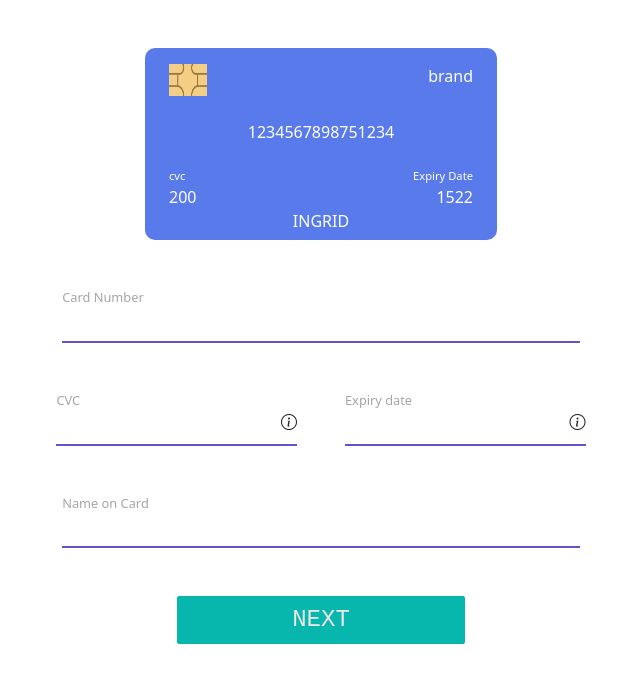
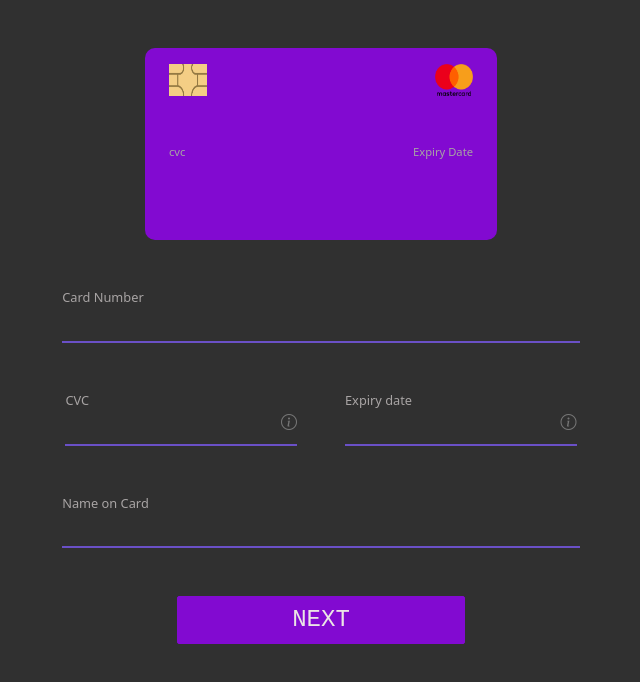
Before and after one commit to IngridCavalcantiGti/credit-card, a Vue app: page / in a window 1280 px wide. Shown: the top 682 px of the page, without its empty margins (319-959 px from the left). Built offline with nearby package versions, Linux system fonts and the light colour scheme.

Commit message:
Adiciona imagem de mastercard, ajusta layout do cartão, adiciona prop title no icon do input e altera cor do button

```diff
--- a/src/App.vue
+++ b/src/App.vue
@@ -4,10 +4,10 @@
       <div class="col-6">
         <div class="d-flex justify-content-center">
           <Card
-            :numberCard="1234567898751234"
-            :expiryDate="1522"
-            :name="'INGRID'"
-            :cvc="200"
+            :cardNumber="cardNumber"
+            :expiryDate="expiryDate"
+            :name="cardName"
+            :cvc="cvc"
           >
           </Card>
         </div>
@@ -15,29 +15,40 @@
         <div class="d-flex justify-content-center">
           <Input
             label="Card Number"
-            @input="InputValue"
+            @onInput="InputValue"
             size="50"
             class="mt-5"
+            :value="valueCardNumber"
           />
         </div>
 
         <div class="d-flex justify-content-center mt-5">
-          <Input label="CVC" @input="InputValue" size="20" icon />
+          <Input
+            label="CVC"
+            @onInput="InputCvc"
+            size="19"
+            icon
+            :value="valueCvc"
+            title="CVC"
+          />
           <Input
             label="Expiry date"
-            @input="InputValue"
-            size="20"
+            @onInput="InputExpiryDate"
+            size="19"
             icon
             class="ms-5"
+            :value="valueExpiryDate"
+            title="Expiry date"
           />
         </div>
 
         <div class="d-flex justify-content-center">
           <Input
             label="Name on Card"
-            @input="InputValue"
+            @onInput="InputCardName"
             size="50"
             class="mt-5"
+            :value="valueNameCard"
           />
         </div>
         <div class="d-flex justify-content-center">
@@ -52,6 +63,7 @@
 import Button from "./components/Button.vue";
 import Input from "./components/Input.vue";
 import Card from "./components/Card.vue";
+import { ref } from "vue";
 
 export default {
   name: "App",
@@ -62,13 +74,62 @@ export default {
   },
 
   setup() {
+    const cardNumber = ref("");
+    const expiryDate = ref("");
+    const cvc = ref("");
+    const cardName = ref("");
+
+    const valueCardNumber = ref("");
+    const valueExpiryDate = ref("");
+    const valueCvc = ref("");
+    const valueNameCard = ref("");
+
+    const InputValue = (value) => {
+      cardNumber.value = value;
+    };
+
+    const InputExpiryDate = (value) => {
+      expiryDate.value = value;
+    };
+
+    const InputCvc = (value) => {
+      cvc.value = value;
+    };
+    const InputCardName = (value) => {
+      cardName.value = value.toUpperCase();
+    };
+
     const clickNext = () => {
-      alert("click");
+      cardNumber.value = "";
+      cardName.value = "";
+      cvc.value = "";
+      expiryDate.value = "";
+      valueCardNumber.value = null;
+      valueNameCard.value = null;
+      valueCvc.value = null;
+      valueExpiryDate.value = null;
     };
-    const InputValue = (value) => {
-      console.log(value);
+    return {
+      clickNext,
+      InputValue,
+      cardNumber,
+      expiryDate,
+      InputExpiryDate,
+      InputCvc,
+      cvc,
+      cardName,
+      InputCardName,
+      valueCardNumber,
+      valueNameCard,
+      valueCvc,
+      valueExpiryDate,
     };
-    return { clickNext, InputValue };
   },
 };
 </script>
+
+<style>
+body {
+  background: rgb(48, 48, 48) !important;
+}
+</style>
--- a/src/components/Button.vue
+++ b/src/components/Button.vue
@@ -14,9 +14,9 @@ export default {
 
 <style scoped>
 .button {
-  background: #07b6ad;
+  background: #820ad1;
   cursor: pointer;
-  border: 1px solid #07b6ad;
+  border: 1px solid #820ad1;
   border-radius: 2px;
   width: 18rem;
   height: 3rem;
--- a/src/components/Card.vue
+++ b/src/components/Card.vue
@@ -4,10 +4,12 @@
       <span class="ms-4 mt-3">
         <img alt="chip" src="@/assets/chip.png" class="chip" />
       </span>
-      <span class="mt-3 me-4">{{ brand }} brand</span>
+      <span class="mt-3 me-4">
+        <img alt="chip" src="@/assets/Mastercard.png" class="chip" />
+      </span>
     </div>
     <div class="">
-      <span class="d-flex justify-content-center mt-4"> {{ numberCard }}</span>
+      <span class="d-flex justify-content-center mt-4"> {{ cardNumber }}</span>
       <div class="mt-4">
         <div class="d-flex justify-content-between">
           <span class="cvc ms-4"> cvc </span>
@@ -28,11 +30,11 @@
 <script>
 export default {
   props: {
-    numberCard: { type: Number },
-    expiryDate: { type: Number },
+    cardNumber: { type: String },
+    expiryDate: { type: String },
     brand: { type: Image },
     name: { type: String },
-    cvc: { type: Number },
+    cvc: { type: String },
   },
 };
 </script>
@@ -44,11 +46,12 @@ export default {
   height: 12rem;
   border: none;
   border-radius: 10px;
-  background-color: rgb(88, 122, 235);
+  background-color: #820ad1;
 }
 .cvc,
 .valid {
   font-size: 0.7rem;
+  color: rgb(168, 164, 164);
 }
 .chip {
   width: 2.4rem;
--- a/src/components/Input.vue
+++ b/src/components/Input.vue
@@ -7,11 +7,15 @@
       <input
         class="input"
         type="text"
-        :value="value"
         @input="updateInput($event.target.value)"
         :size="size"
+        :value="value"
       />
-      <i class="bi bi-info-circle position-absolute" v-if="icon"></i>
+      <i
+        class="bi bi-info-circle position-absolute"
+        v-if="icon"
+        :title="title"
+      ></i>
     </div>
   </label>
 </template>
@@ -22,7 +26,6 @@ export default {
   props: {
     label: {
       type: String,
-      required: true,
     },
     icon: {
       type: Boolean,
@@ -32,11 +35,17 @@ export default {
       type: String,
       default: "20",
     },
+    value: {
+      type: String,
+    },
+    title: {
+      type: String,
+    },
   },
 
   setup(props, { emit }) {
     const updateInput = (value) => {
-      emit("input", value);
+      emit("onInput", value);
     };
 
     return {
@@ -53,6 +62,7 @@ export default {
   border-left: none;
   background: transparent;
   border-bottom: rgb(106, 80, 199) solid 2px;
+  color: white;
 }
 .label {
   color: rgb(168, 164, 164);
@@ -63,4 +73,7 @@ export default {
   border-bottom: rgb(106, 80, 199) solid 2px;
   outline: none;
 }
+.bi-info-circle {
+  color: rgb(118, 118, 118);
+}
 </style>
```
Also changed, not shown: src/assets/Mastercard.png (added).
